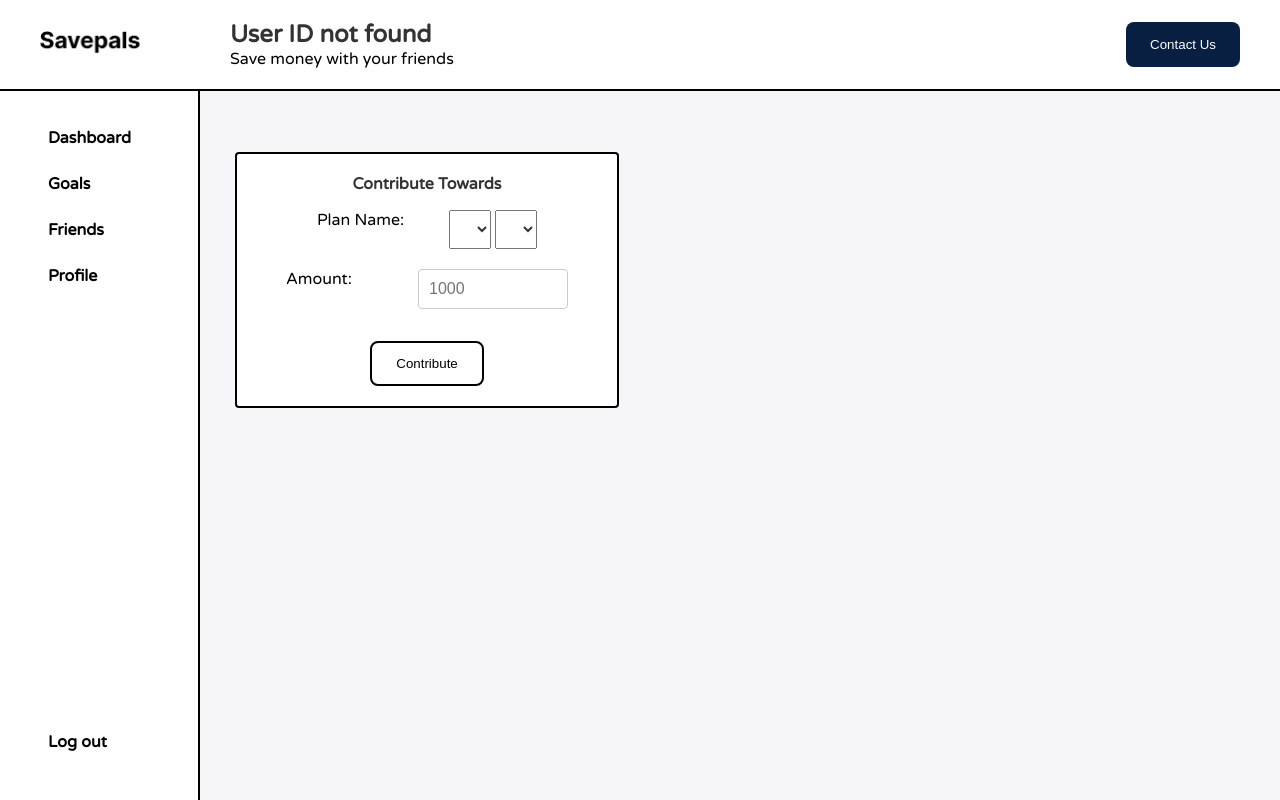
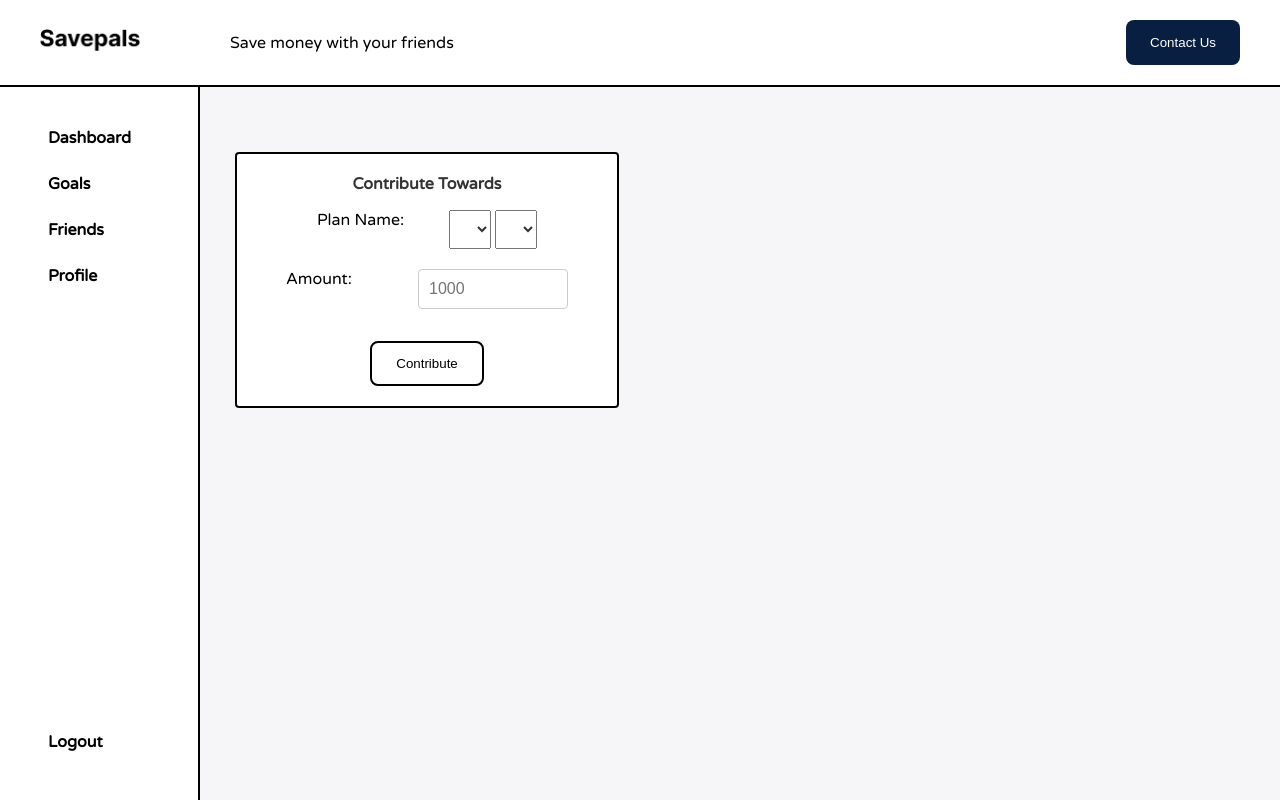
Before and after one commit to luckys-lnz/SavePals, a Flask app: page /contribute in a window 1280 px wide. Run offline with Flask 3, Linux system fonts and the light colour scheme; lists and menus that the app fills with data are empty; some libraries are stand-ins or nearby versions.

Commit message:
modfied this pages..

```diff
--- a/web_dynamic/templates/contribute.html
+++ b/web_dynamic/templates/contribute.html
@@ -1,17 +1,16 @@
 <!DOCTYPE html>
 <html lang="en">
+
 <head>
     <meta charset="UTF-8">
     <meta name="viewport" content="width=device-width, initial-scale=1.0">
     <title>Document</title>
     <link rel="stylesheet" href="{{ url_for('static', filename='css/general.css') }}" />
     <link rel="stylesheet" href="{{ url_for('static', filename='css/form.css') }}" />
-    <link
-      rel="stylesheet"
-      href="https://fonts.googleapis.com/css?family=Varela+Round&display=swap"
-    />
+    <link rel="stylesheet" href="https://fonts.googleapis.com/css?family=Varela+Round&display=swap" />
     <script src="https://ajax.googleapis.com/ajax/libs/jquery/3.7.1/jquery.min.js"></script>
 </head>
+
 <body class="root">
     <!-- Dynamic Navigation component -->
     <nav id="navbar-placeholder">
@@ -25,7 +24,7 @@
                 <div id="contribute-error" class="message error-message"></div>
                 <div id="contribute-success" class="message success-message"></div>
             </div>
-             <form id="contribute-form" class="contribute-form">
+            <form id="contribute-form" class="contribute-form">
                 <h4>Contribute Towards</h4>
                 <div class="form-group">
                     <label>Plan Name:</label>
@@ -33,7 +32,7 @@
                         <select id="plan-select">
                             <!--Dynamically populate list of user plans-->
                         </select>
-                        <select id="round-select"></select>
+                        <select id="round-select">
                             <!--Dynamically populate list of user plans-->
                         </select>
                     </div>
@@ -51,6 +50,7 @@
         </section>
     </main>
     <!--Include JS file-->
-    <script src="{{ url_for('static', filename='scripts/user.js') }}"></script>
+    <script src="{{ url_for('static', filename='scripts/contribute.js') }}"></script>
 </body>
+
 </html>
--- a/web_dynamic/templates/dashboard.html
+++ b/web_dynamic/templates/dashboard.html
@@ -53,6 +53,7 @@
 		<!-- Dynamic Script -->
 		<script src="{{ url_for('static', filename='scripts/plan.js') }}"></script>
 		<script src="{{ url_for('static', filename='scripts/transaction.js') }}"></script>
+		<script>const newPlanUrl = "{{ url_for('create_plan') }}";</script>
 		<script src="{{ url_for('static', filename='scripts/user.js') }}"></script>
 
   	</body>
--- a/web_dynamic/templates/navbar.html
+++ b/web_dynamic/templates/navbar.html
@@ -17,9 +17,9 @@
 <nav class="sidebar">
 	<ul class="links">
 		<li class="nav-link"><a href="{{ url_for('dashboard') }}">Dashboard</a></li>
-		<li class="nav-link"><a href="{{ url_for('user/plans') }}">Goals</a></li>
+		<li class="nav-link"><a href="{{ url_for('goals') }}">Goals</a></li>
 		<li class="nav-link"><a href="{{ url_for('friends') }}">Friends</a></li>
 		<li class="nav-link"><a href="{{ url_for('profile') }}">Profile</a></li>
 	</ul>
-	<a href="{{ url_for('logout') }}"class="logout">Log out</a>
+	<a href="{{ url_for('logout') }}" class="logout">Logout</a>
 </nav>
```
